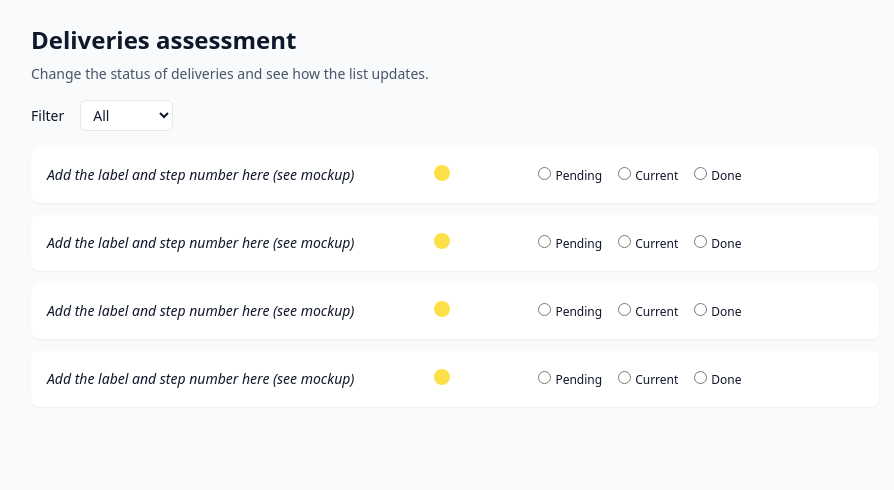
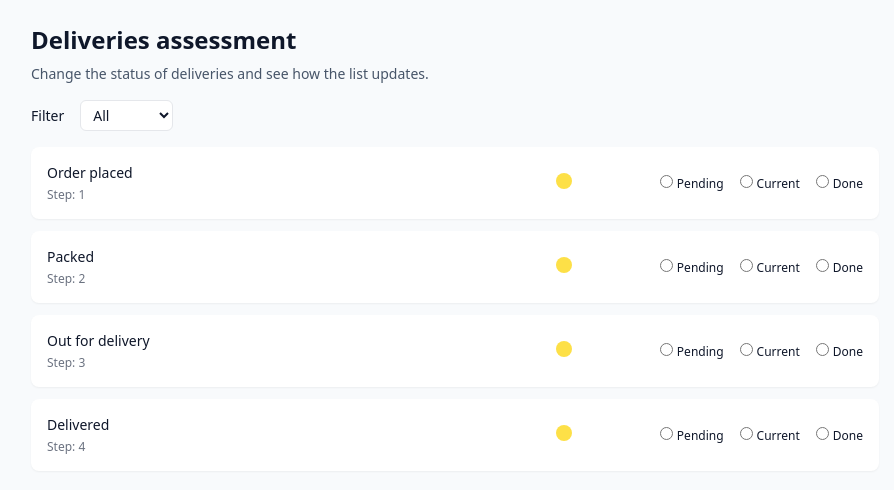
Before and after one commit to jacquesdeklerk/bob-deliveries-assessment, a React (Create React App) app: page / in a window 1280 px wide. Shown: the top 490 px of the page, without its empty margins (185-1079 px from the left). Built offline with nearby package versions, Linux system fonts and the light colour scheme; the HTML template or start-up script is replaced by a standard one.

Commit message:
add label and step nr to deliveries list items

```diff
--- a/src/components/DeliveriesList.tsx
+++ b/src/components/DeliveriesList.tsx
@@ -49,7 +49,10 @@ function DeliveriesList(props: IProps) {
       <ol aria-label="Deliveries list" className="space-y-3">
         {initialDeliveries.map(item => (
           <li key={item.id} className="flex items-center p-4 bg-white rounded-lg shadow-sm">
-            <div className="text-sm italic">Add the label and step number here (see mockup)</div>
+            <div className="mr-auto">
+              <div className="text-sm font-medium mb-1">{item.label}</div>
+              <div className="text-xs text-gray-500">Step: {item.step_number}</div>
+            </div>
 
             <div className="flex items-center gap-4 ml-4">
               <div className="text-center w-36">
```
